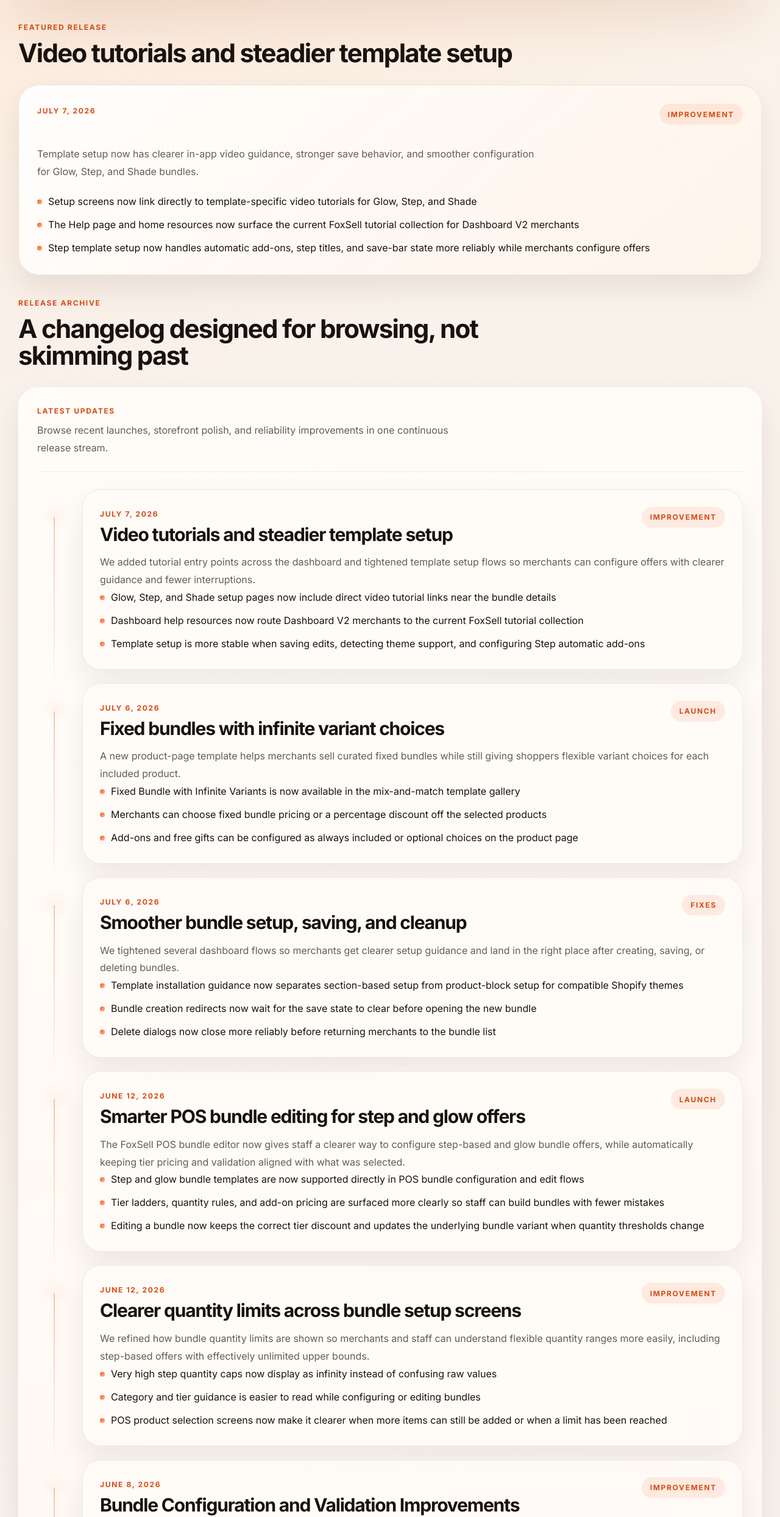
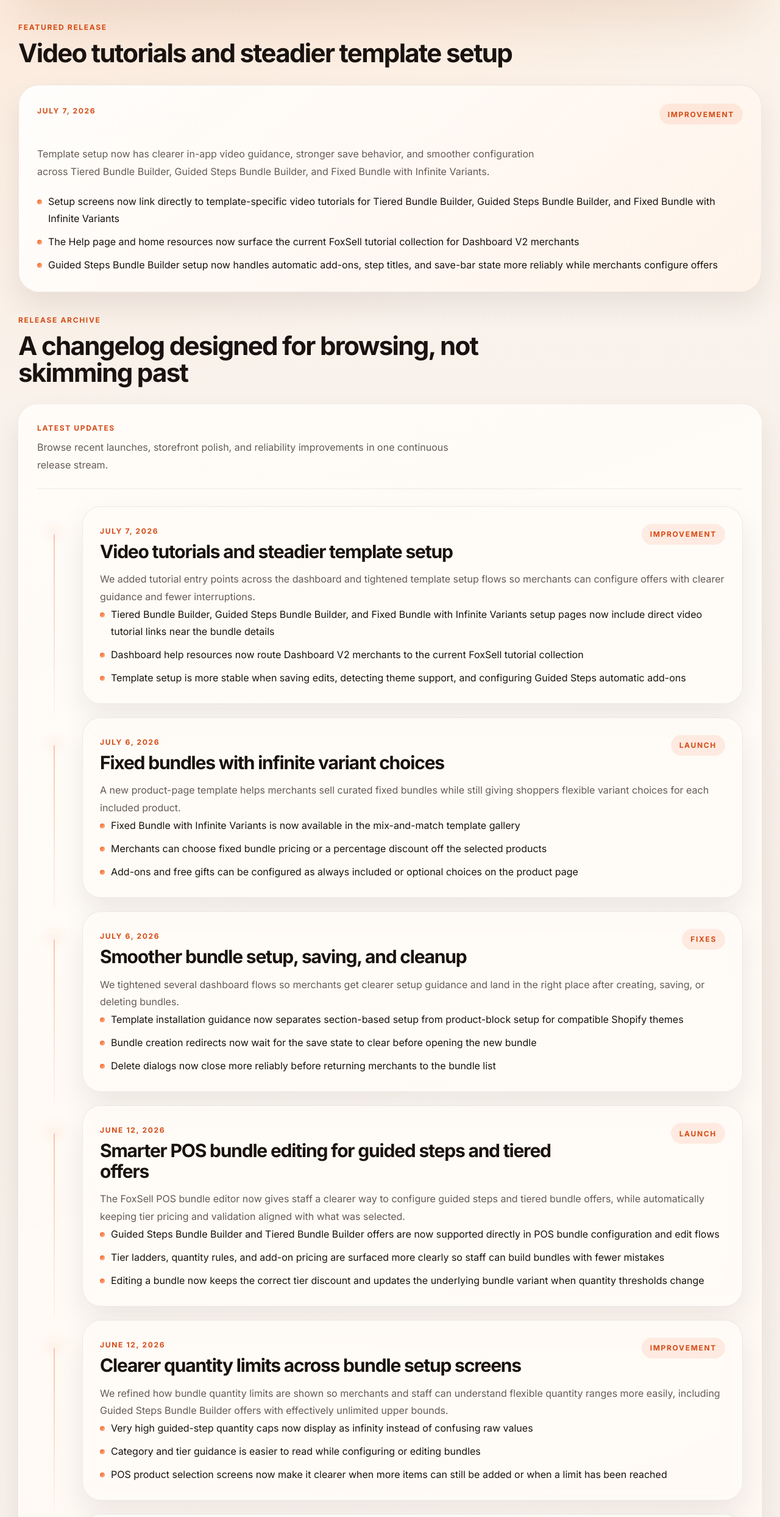
Before and after one commit to FoxSellApp/foxsell-changelog, a Next.js app: page / in a window 1280 px wide. Shown: the part 831-3318 px from the top of the page at 61% size. Built offline with nearby package versions, Linux system fonts and the light colour scheme.

Commit message:
chore: remove internal template names from changelog

```diff
--- a/pages/index.js
+++ b/pages/index.js
@@ -10,11 +10,11 @@ const featuredStory = {
   tag: "Improvement",
   title: "Video tutorials and steadier template setup",
   summary:
-    "Template setup now has clearer in-app video guidance, stronger save behavior, and smoother configuration for Glow, Step, and Shade bundles.",
+    "Template setup now has clearer in-app video guidance, stronger save behavior, and smoother configuration across Tiered Bundle Builder, Guided Steps Bundle Builder, and Fixed Bundle with Infinite Variants.",
   bullets: [
-    "Setup screens now link directly to template-specific video tutorials for Glow, Step, and Shade",
+    "Setup screens now link directly to template-specific video tutorials for Tiered Bundle Builder, Guided Steps Bundle Builder, and Fixed Bundle with Infinite Variants",
     "The Help page and home resources now surface the current FoxSell tutorial collection for Dashboard V2 merchants",
-    "Step template setup now handles automatic add-ons, step titles, and save-bar state more reliably while merchants configure offers"
+    "Guided Steps Bundle Builder setup now handles automatic add-ons, step titles, and save-bar state more reliably while merchants configure offers"
   ]
 }
 
@@ -26,9 +26,9 @@ const changelogEntries = [
     summary:
       "We added tutorial entry points across the dashboard and tightened template setup flows so merchants can configure offers with clearer guidance and fewer interruptions.",
     bullets: [
-      "Glow, Step, and Shade setup pages now include direct video tutorial links near the bundle details",
+      "Tiered Bundle Builder, Guided Steps Bundle Builder, and Fixed Bundle with Infinite Variants setup pages now include direct video tutorial links near the bundle details",
       "Dashboard help resources now route Dashboard V2 merchants to the current FoxSell tutorial collection",
-      "Template setup is more stable when saving edits, detecting theme support, and configuring Step automatic add-ons"
+      "Template setup is more stable when saving edits, detecting theme support, and configuring Guided Steps automatic add-ons"
     ]
   },
   {
@@ -58,11 +58,11 @@ const changelogEntries = [
   {
     date: "June 12, 2026",
     tag: "Launch",
-    title: "Smarter POS bundle editing for step and glow offers",
+    title: "Smarter POS bundle editing for guided steps and tiered offers",
     summary:
-      "The FoxSell POS bundle editor now gives staff a clearer way to configure step-based and glow bundle offers, while automatically keeping tier pricing and validation aligned with what was selected.",
+      "The FoxSell POS bundle editor now gives staff a clearer way to configure guided steps and tiered bundle offers, while automatically keeping tier pricing and validation aligned with what was selected.",
     bullets: [
-      "Step and glow bundle templates are now supported directly in POS bundle configuration and edit flows",
+      "Guided Steps Bundle Builder and Tiered Bundle Builder offers are now supported directly in POS bundle configuration and edit flows",
       "Tier ladders, quantity rules, and add-on pricing are surfaced more clearly so staff can build bundles with fewer mistakes",
       "Editing a bundle now keeps the correct tier discount and updates the underlying bundle variant when quantity thresholds change"
     ]
@@ -72,9 +72,9 @@ const changelogEntries = [
     tag: "Improvement",
     title: "Clearer quantity limits across bundle setup screens",
     summary:
-      "We refined how bundle quantity limits are shown so merchants and staff can understand flexible quantity ranges more easily, including step-based offers with effectively unlimited upper bounds.",
+      "We refined how bundle quantity limits are shown so merchants and staff can understand flexible quantity ranges more easily, including Guided Steps Bundle Builder offers with effectively unlimited upper bounds.",
     bullets: [
-      "Very high step quantity caps now display as infinity instead of confusing raw values",
+      "Very high guided-step quantity caps now display as infinity instead of confusing raw values",
       "Category and tier guidance is easier to read while configuring or editing bundles",
       "POS product selection screens now make it clearer when more items can still be added or when a limit has been reached"
     ]
```
